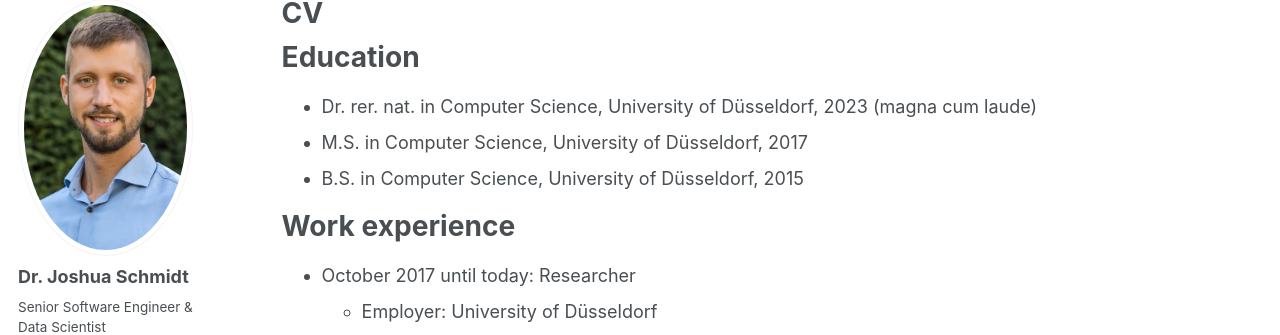
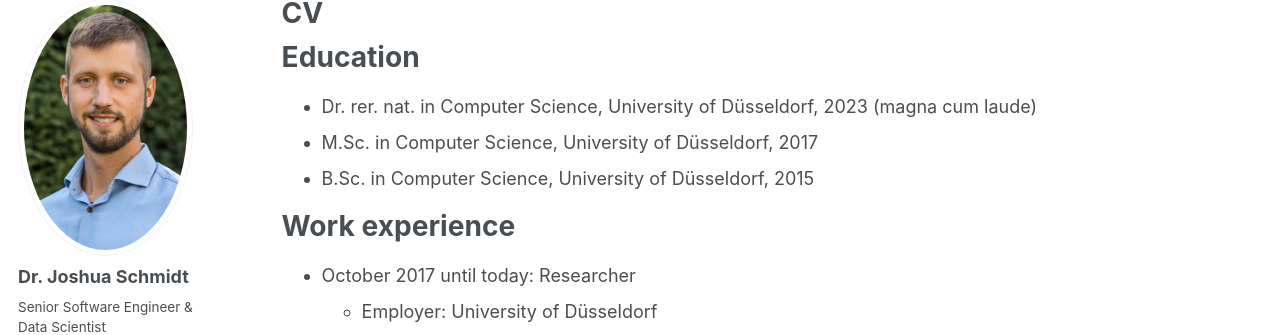
Before and after one commit to Joshua27/joshua27.github.io, a Jekyll site: the page built from _pages/cv.md, in a window 1280 px wide and 1400 px high. Shown: the part 107-442 px from the top of the window. Built offline with Jekyll 4.4.1, drawn with Linux system fonts in a browser that asks for light colours; some web fonts are replaced; some of the changed text lies outside the part shown.

Commit message:
add text

```diff
--- a/_pages/cv.md
+++ b/_pages/cv.md
@@ -12,8 +12,8 @@ redirect_from:
 Education
 ======
 * Dr. rer. nat. in Computer Science, University of Düsseldorf, 2023 (magna cum laude)
-* M.S. in Computer Science, University of Düsseldorf, 2017
-* B.S. in Computer Science, University of Düsseldorf, 2015
+* M.Sc. in Computer Science, University of Düsseldorf, 2017
+* B.Sc. in Computer Science, University of Düsseldorf, 2015
 
 Work experience
 ======
```
Also changed, not shown: other parts of _pages/cv.md (+2 -0 lines).
